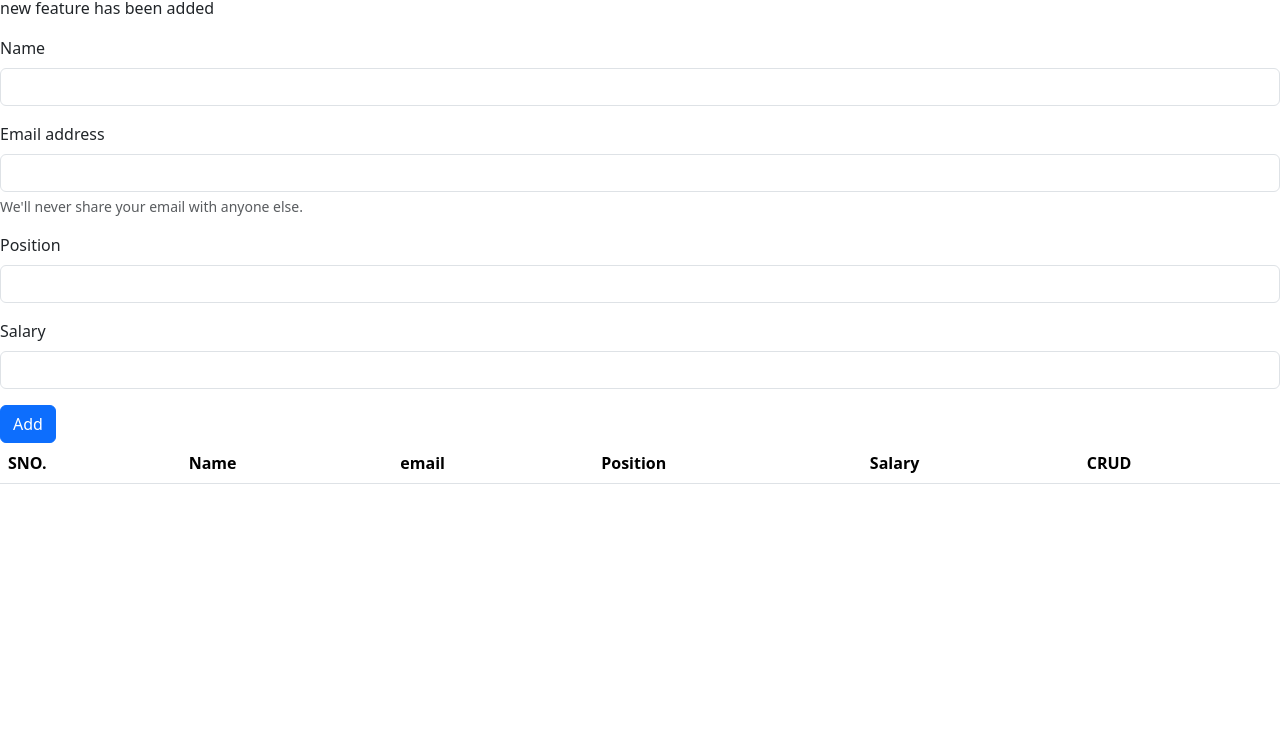
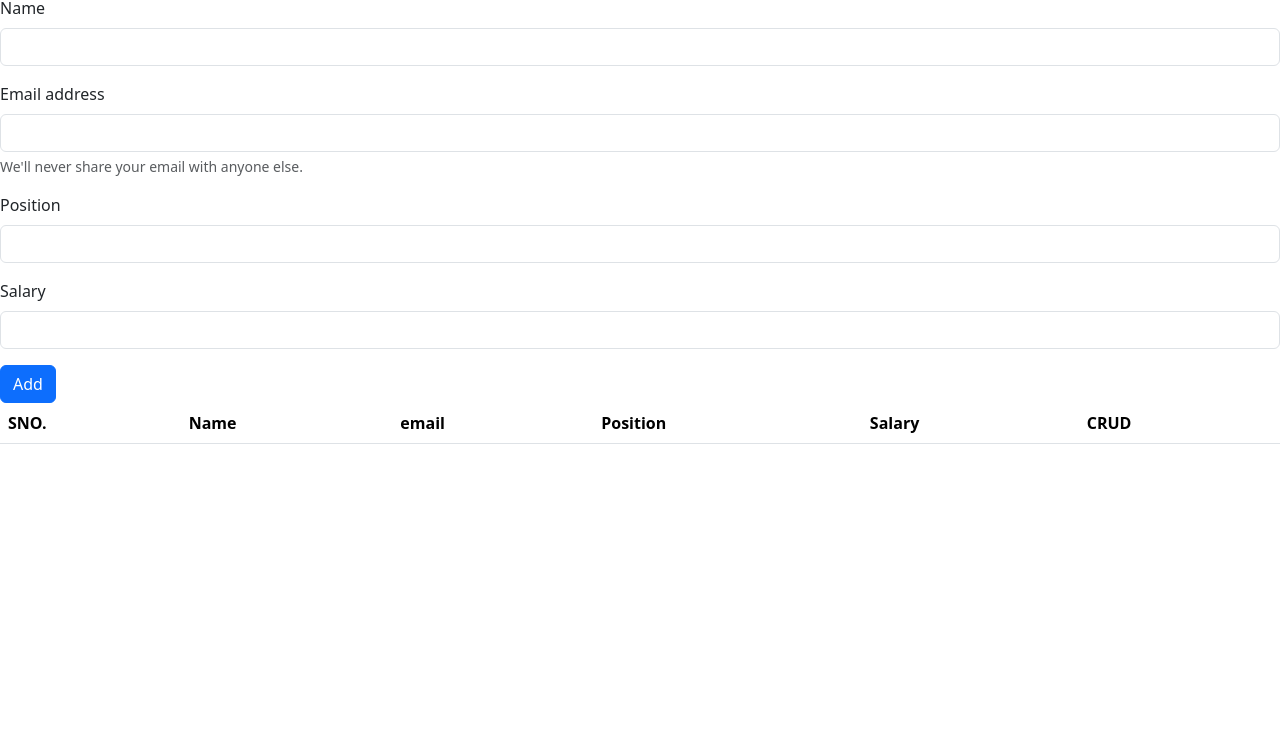
Before and after one commit to ajay123938/EmployeeManagementSystem, a plain HTML site: page Roadmap/index.html in a window 1280 px wide. Shown: the part 60-800 px from the top of the page. Drawn offline with nearby package versions, Linux system fonts and the light colour scheme; no server answers.

Commit message:
Update index.html

```diff
--- a/Roadmap/index.html
+++ b/Roadmap/index.html
@@ -13,7 +13,7 @@
   </head>
   <body>
     <h1>Employee Management system</h1>
-    <p>new feature has been added</p>
+
     <div id="edit" style="position: relative">
       <form id="formdata">
         <div class="mb-3">
```
